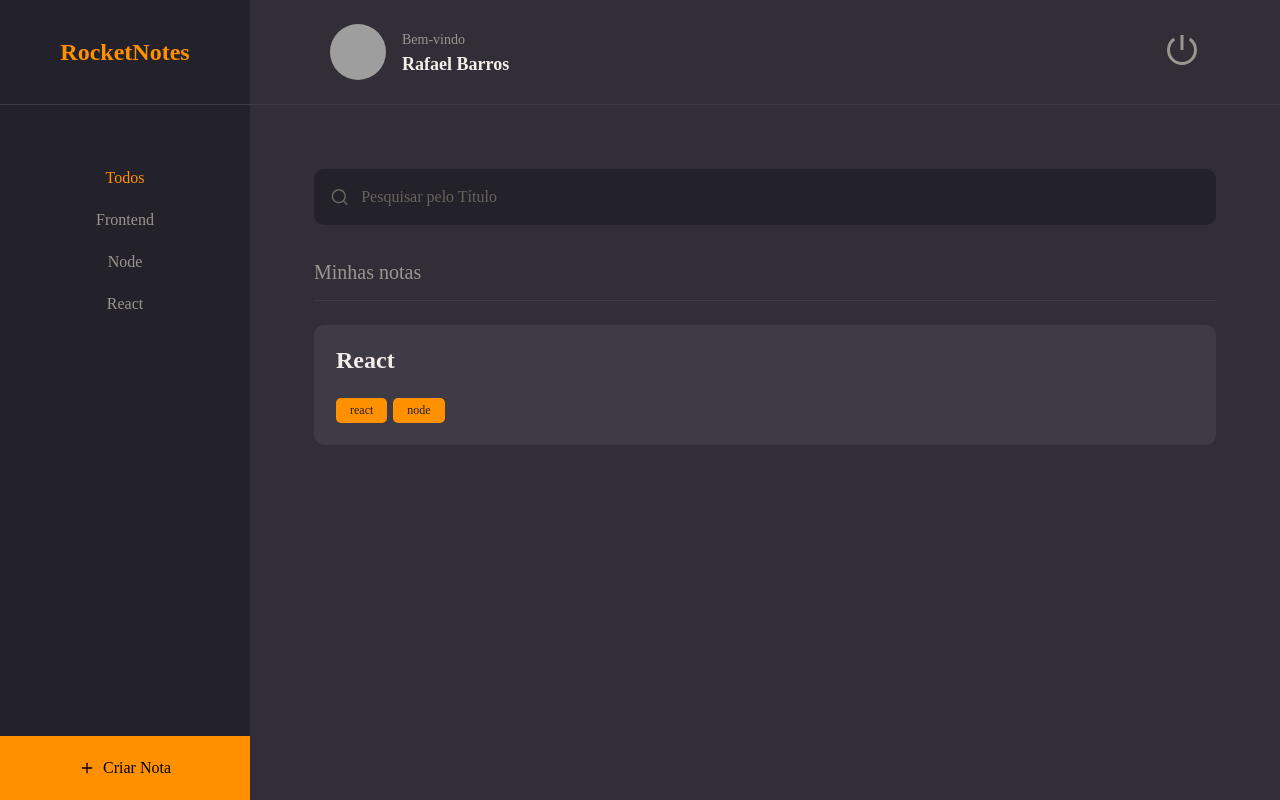
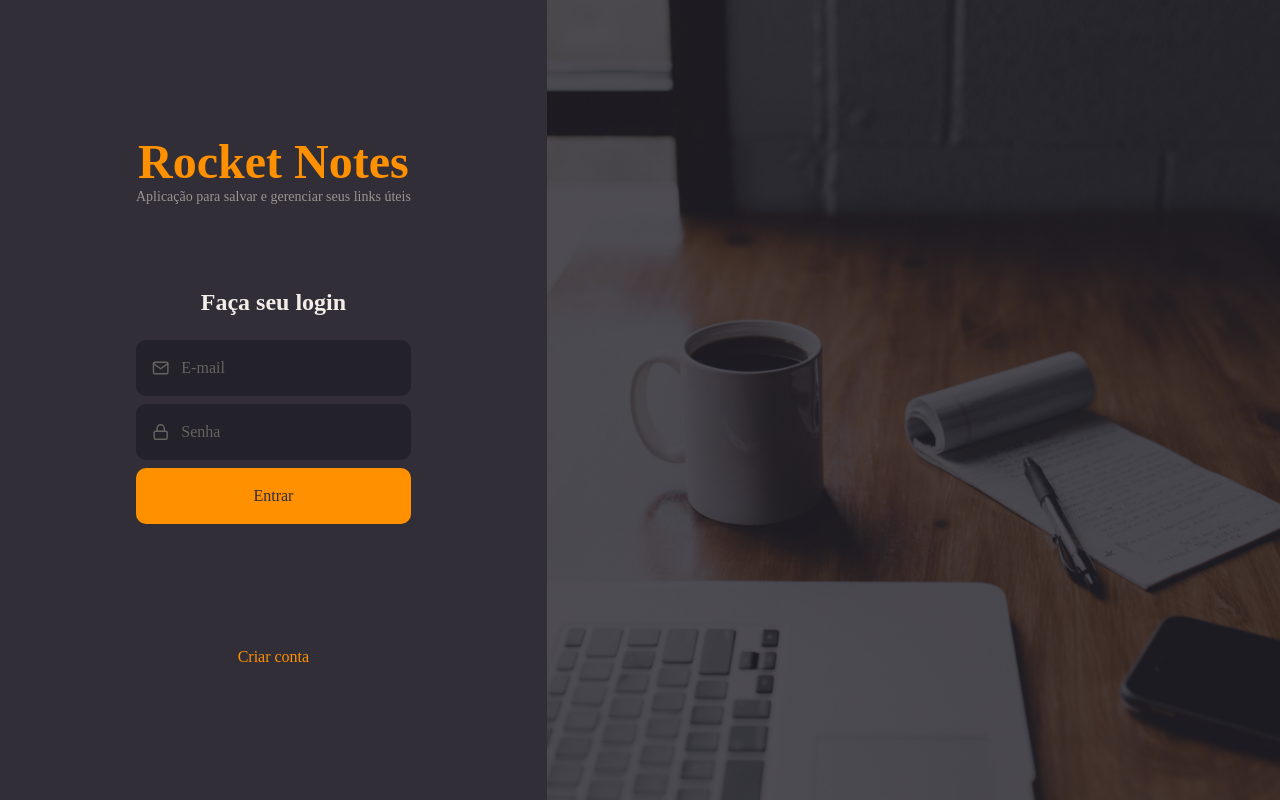
Before and after one commit to dev-rafael92as/rocketNotesStage09, a React (Vite) app: page / in a window 1280 px wide. Built offline with nearby package versions, Linux system fonts and the light colour scheme; grey boxes are pictures that could not be loaded.

Commit message:
[Stage09ExercicioAula] Add SignIn page

```diff
--- a/src/main.jsx
+++ b/src/main.jsx
@@ -1,6 +1,6 @@
 import React from 'react';
 import ReactDOM from 'react-dom/client';
-import { Home } from './pages/Home';
+import { SignIn } from './pages/SignIn';
 import { ThemeProvider } from "styled-components";
 import GlobalStyles from './styles/global'
 
@@ -10,7 +10,7 @@
   <React.StrictMode>
     <ThemeProvider theme={theme}>
       <GlobalStyles />
-      <Home />
+      <SignIn />
     </ThemeProvider>
   </React.StrictMode>
 )
--- /dev/null
+++ b/src/pages/SignIn/index.jsx
@@ -0,0 +1,37 @@
+import { Background, Container, Form } from "./styles";
+import { FiMail, FiLock } from "react-icons/fi";
+
+
+import { Input } from "../../components/Input";
+import { Button } from "../../components/Button";
+
+export function SignIn() {
+    return (
+        <Container>
+            <Form>
+                <h1>Rocket Notes</h1>
+                <p>Aplicação para salvar e gerenciar seus links úteis</p>
+
+                <h2>Faça seu login</h2>
+
+                <Input
+                    type="text"
+                    placeholder="E-mail"
+                    icon={FiMail}
+                />
+                <Input
+                    type="password"
+                    placeholder="Senha"
+                    icon={FiLock}
+                />
+
+                <Button title="Entrar"></Button>
+
+
+                <a href="#">Criar conta</a>
+            </Form>
+
+            <Background />
+        </Container>
+    )
+}
--- /dev/null
+++ b/src/pages/SignIn/styles.js
@@ -0,0 +1,47 @@
+import styled from "styled-components";
+import backgroundImg from "../../assets/background-img.png"
+
+export const Container = styled.div`
+    height: 100vh;
+
+    display: flex;
+    align-items: stretch;
+`
+
+export const Form = styled.form`
+    padding: 0 136px;
+
+    display: flex;
+    flex-direction: column;
+    justify-content: center;
+    align-items: center;
+
+    text-align: center;
+
+    > h1 {
+    font-size: 48px;
+    color: ${({theme}) => theme.COLORS.ORANGE};
+    }
+
+    > h2 {
+        font-size: 24px;
+        margin-top: 84px;
+        margin-bottom: 24px;
+    }
+
+    > p {
+        font-size: 14px;
+        color: ${({theme}) => theme.COLORS.GRAY_100};
+    }
+
+    > a {
+        margin-top: 124px;
+        color: ${({theme}) => theme.COLORS.ORANGE};
+    }
+`
+
+export const Background = styled.div`
+    flex: 1;
+    background: url(${backgroundImg}) no-repeat center center;
+    background-size: cover;
+`
```
Also changed, not shown: src/assets/background-img.png (added).
